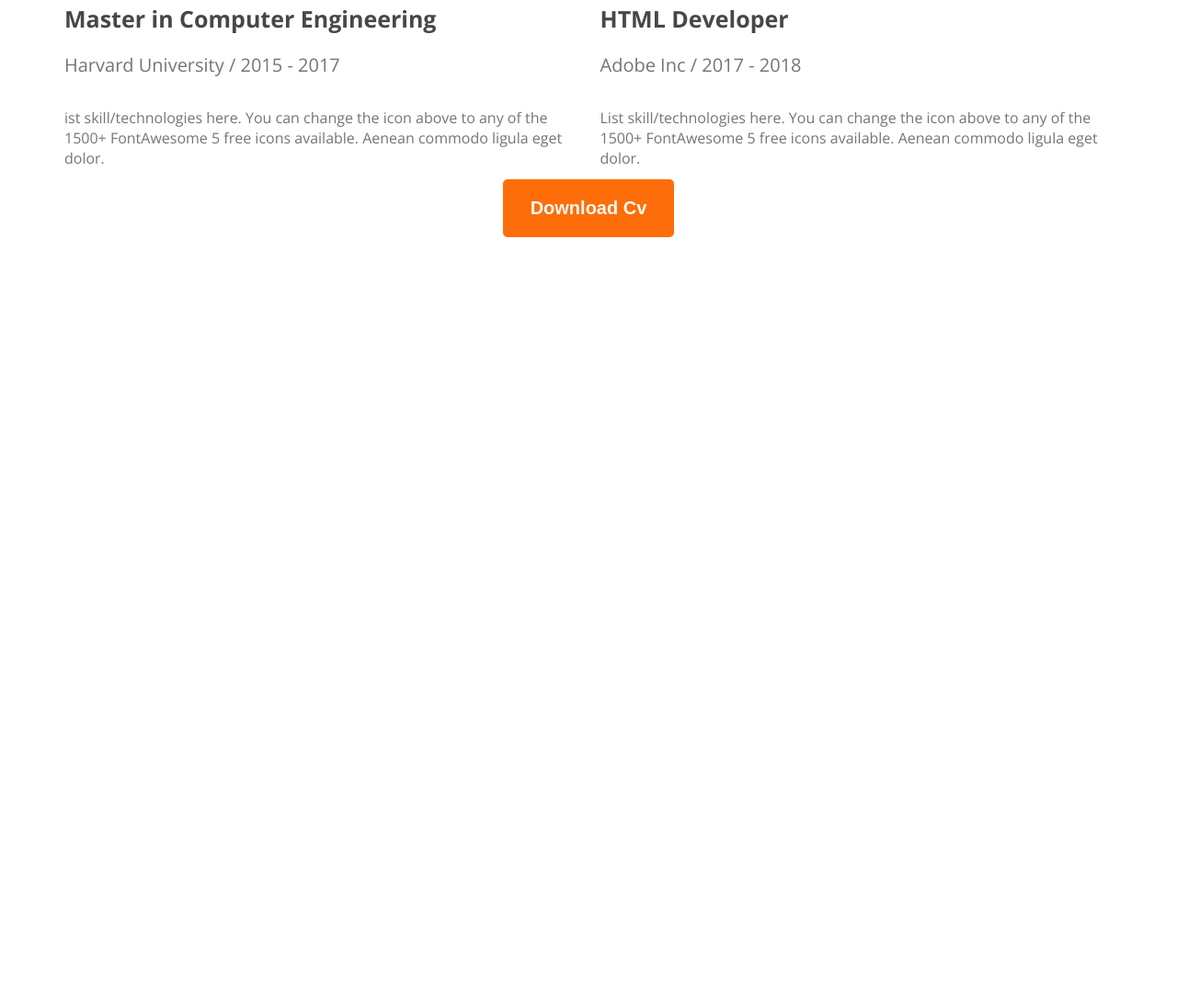
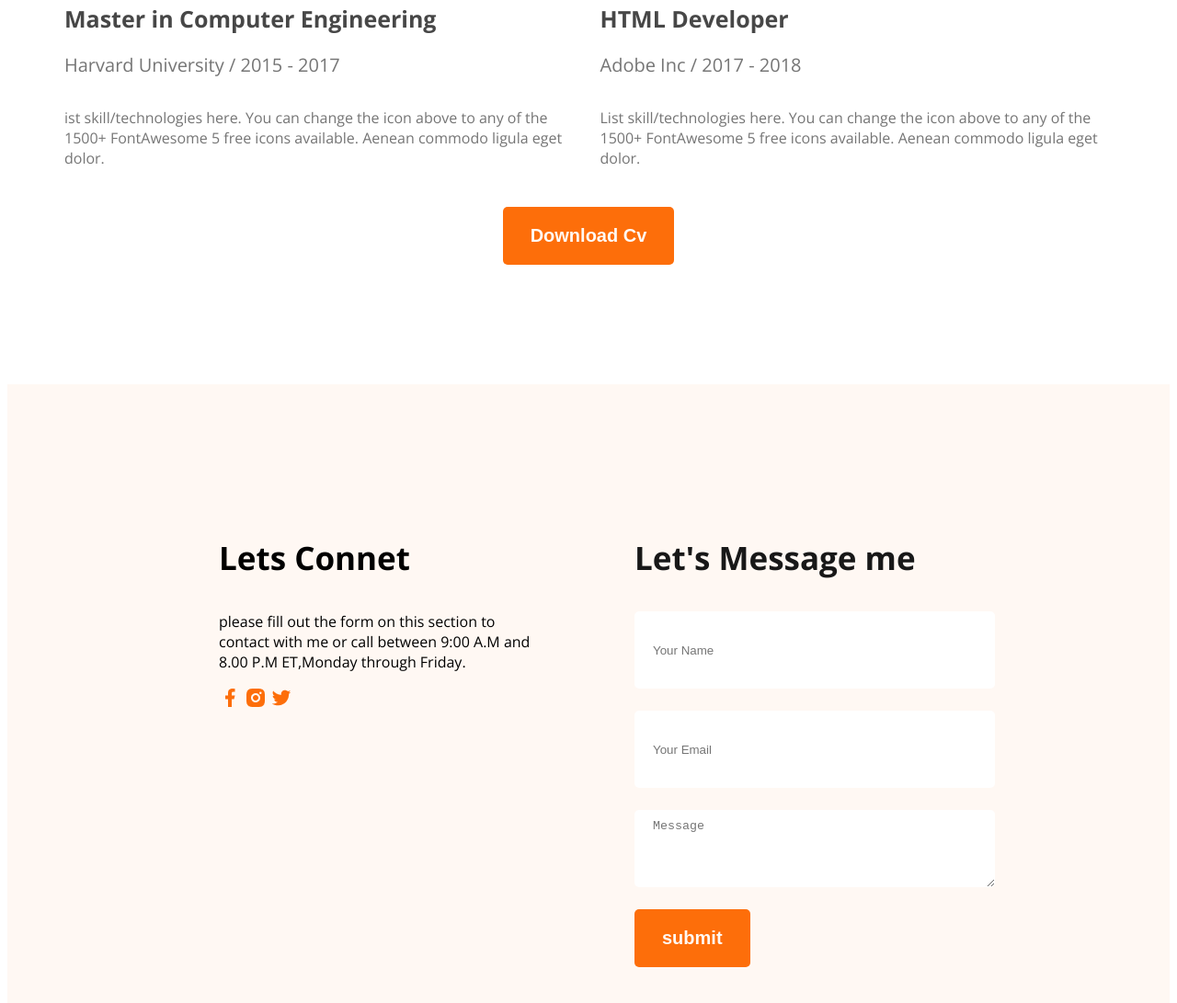
Before and after one commit to shantochandrasutradhar/web-dev-portfolio, a plain HTML site: page index.html in a window 1280 px wide. Shown: the part 3151-4242 px from the top of the page at 92% size. Before the commit the page ends 3539 px from the top, so only its background shows below. Drawn offline with nearby package versions, Linux system fonts and the light colour scheme.

Commit message:
added footer section

```diff
--- a/index.html
+++ b/index.html
@@ -176,18 +176,40 @@
                 </div>
 
             </div>
-            <div class="button">
+            <div class="button-center">
                 <button class="button-primary">Download Cv</button>
             </div>
         </section>
 
 
 
+    </main>
 
+    <footer class="bg-color">
+    <div class="footer-section">
+        <div class="footer-column">
+            <h3 class="section-title">Lets Connet</h3>
+                <p>please fill out the form on this section to contact with me
+                or call between 9:00 A.M and 8.00 P.M ET,Monday through Friday.</p>
+            <div>
+                <a href=""><img src="images/icons/facebook.png"></a>
+                <a href=""><img src="images/icons/insta.png"></a>
+                <a href=""><img src="images/icons/twitter.png"></a>
+            </div>
+        </div>
+        <div class="footer-column">
+            <h3 class="sectiion-title">Let's Message me</h3>
+            <form action="">
+                <div class="input-area">
+                <input type="text" name="" id="" placeholder="Your Name">
+                <input type="email" name="" id="" placeholder="Your Email">
+                <textarea name="" id="" cols="30" rows="20" placeholder="Message"></textarea>
+                <input class="button-primary" type="submit" value="submit">
+                </div>
+            </form>
 
-    </main>
-    <footer>
-
+        </div>
+    </div>
     </footer>
 
 </body>
--- a/styles/style.css
+++ b/styles/style.css
@@ -213,6 +213,7 @@ main{
 }
 .button-center{
     text-align: center;
+    margin-top: 30px;
 }
 .button-primary{
     background-color: #FD6E0A;
@@ -228,3 +229,31 @@ main{
  background-color: rgb(45, 196, 198);
  color: #ffffff;
 }
+
+/*footer section*/
+
+.bg-color{
+   background-color: #FFF8F3;
+}
+.footer-section{
+    display: flex;
+    padding: 130px 230px;
+    gap: 100px;
+
+}
+.input-area{
+    display:block;
+}
+.footer-column{
+    width: 50%;
+}
+footer input[type="text"], footer input[type="email"], footer textarea{
+    height: 64px;
+    border: none;
+    border-radius: 5px;
+    background-color: #ffffff;
+    display: block;
+    width: 100%;
+    padding: 10px 20px;
+    margin-bottom: 24px;
+}
```
